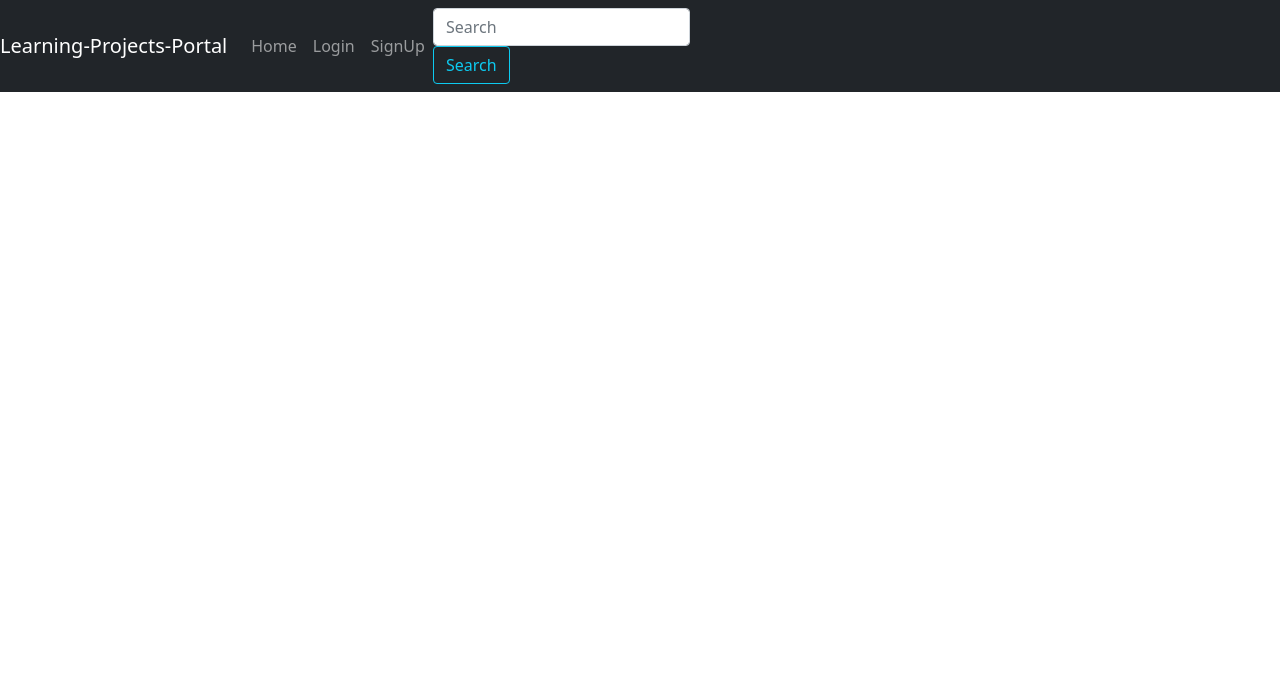
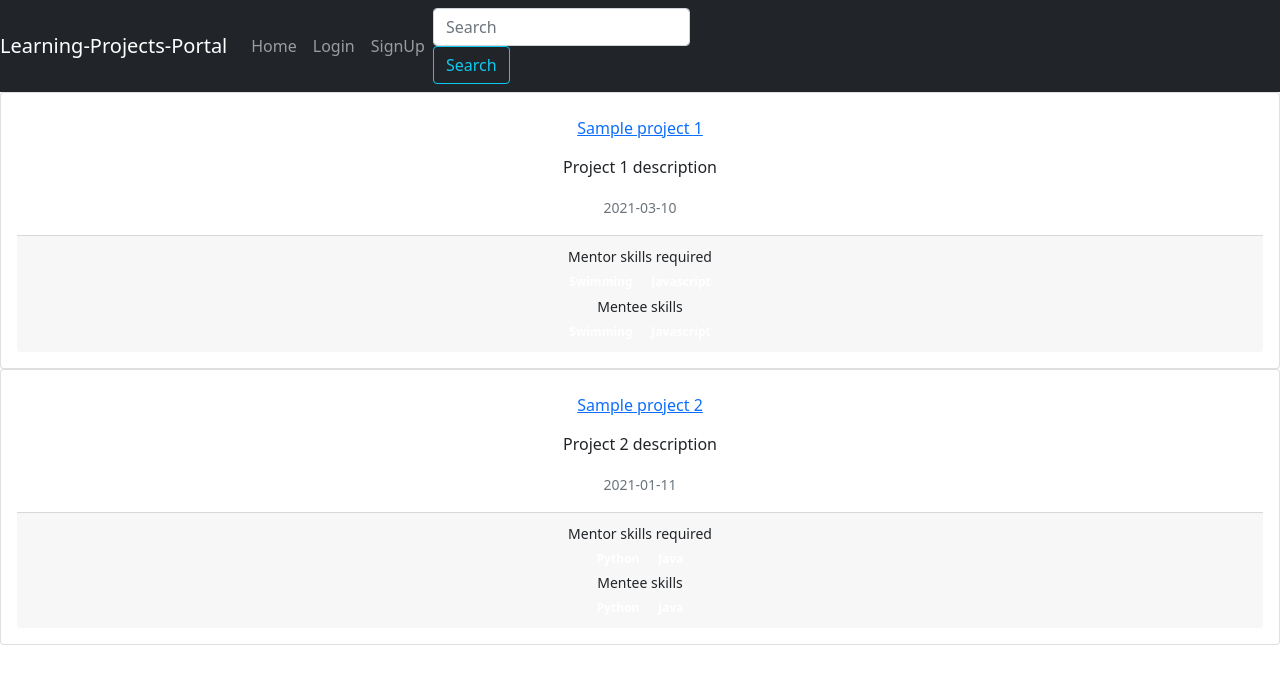
Before and after one commit to Sidhant29/comp9323-group5-frontend, a React (Create React App) app: page /project_page in a window 1280 px wide. Shown: the top 684 px of the page. Built offline with nearby package versions, Linux system fonts and the light colour scheme.

Commit message:
Added user page/my projects

```diff
--- a/src/App.js
+++ b/src/App.js
@@ -7,6 +7,7 @@ import Navigation from './Components/navbar';
 import { BrowserRouter as Router, Route, Switch } from 'react-router-dom';
 import CreateProject from './Pages/createProject';
 import UserProfile from './Pages/UserProfile';
+import ProjectPage from './Pages/projectPage';
 
 function App() {
    return (
@@ -32,6 +33,9 @@ function App() {
                <Route path='/user_profile'>
                   <UserProfile />
                </Route>
+               <Route path='/project_page'>
+                  <ProjectPage />
+               </Route>
             </Switch>
          </Router>
       </>
--- /dev/null
+++ b/src/Components/ProjectList.js
@@ -0,0 +1,74 @@
+import { useState } from "react";
+import { Card, Col, Row, CardColumns, Badge, Button } from "react-bootstrap";
+
+export default function ProjectList() {
+  const [projects, setProjects] = useState([
+    {
+      title: "Sample project 1",
+      description: "Project 1 description",
+      created: "2021-03-10",
+      skills: ["Swimming", "Javascript"],
+    },
+    {
+      title: "Sample project 2",
+      description: "Project 2 description",
+      created: "2021-01-11",
+      skills: ["Python", "Java"],
+    },
+  ]);
+  return (
+    <div className="text-center">
+      <CardColumns>
+        {projects.map((project) => {
+          return (
+            <Card>
+              <Card.Header className="text-right">
+                <Button
+                  variant="link"
+                  style={{color:'red'}}
+                  onClick={() => {
+                    console.log("clicked");
+                  }}
+                >
+                  Delete
+                </Button>
+                <Button
+                  variant="link"
+                  onClick={() => {
+                    console.log("clicked");
+                  }}
+                >
+                  Edit ->
+                </Button>
+              </Card.Header>
+              <Card.Body>
+                <Card.Title>{project.title}</Card.Title>
+                <Card.Text>{project.description}</Card.Text>
+                <Card.Text>
+                  <small className="text-muted">{project.created}</small>
+                </Card.Text>
+                </Card.Body>
+                <Card.Footer>
+                  <small> Mentor skills required </small>
+                  <br />
+                  {project.skills.map((skill) => (
+                    <Badge style={{ margin: "0.1rem" }} variant="success">
+                      {skill}
+                    </Badge>
+                  ))}
+                  <br />
+                  <small> Mentee skills </small>
+                  <br />
+                  {project.skills.map((skill) => (
+                    <Badge style={{ margin: "0.1rem" }} variant="warning">
+                      {skill}
+                    </Badge>
+                  ))}
+                </Card.Footer>
+            </Card>
+          );
+        })}
+      </CardColumns>
+    </div>
+  );
+}
--- a/src/Pages/UserProfile.js
+++ b/src/Pages/UserProfile.js
@@ -11,6 +11,7 @@ import {
   Col,
 } from "react-bootstrap";
 import { useState } from "react";
+import ProjectList from "../Components/ProjectList";
 
 function UserProfile() {
   const [aquiredSkills, setAquiredSkills] = useState(["Swimming", "Java"]);
@@ -25,10 +26,6 @@ function UserProfile() {
     "Api Development",
   ]);
 
-  function MyProjects() {
-    return <div>MY PROJECTS</div>;
-  }
-
   function UserDetails() {
     return (
       <>
@@ -41,7 +38,6 @@ function UserProfile() {
                     <Form.Label>My Name</Form.Label>
                     <Form.Control
                       placeholder={userName}
-                      onChange={(e) => setUserName(e.target.value)}
                     />
                   </Form.Group>
                 </Col>
@@ -51,7 +47,6 @@ function UserProfile() {
                     <Form.Control
                       type="email"
                       placeholder={userEmail}
-                      onClick={(e) => setUserEmail(e.target.value)}
                     />
                   </Form.Group>
                 </Col>
@@ -62,9 +57,7 @@ function UserProfile() {
                     <Form.Label>Your Bio</Form.Label>
                     <Form.Control
                       as="textarea"
-                      value={userBio}
-                      onChange={(e) => setUserBio(e.target.value)}
-                      placeholder="Share a bit about Yourself"
+                      placeholder={userBio}
                     />
                   </Form.Group>
                 </Col>
@@ -194,7 +187,7 @@ function UserProfile() {
             </Nav.Item>
           </Nav>
         </Card.Header>
-        <Card.Body>{showDetails ? <UserDetails /> : <MyProjects />}</Card.Body>
+        <Card.Body>{showDetails ? <UserDetails /> : <ProjectList />}</Card.Body>
       </Card>
     </div>
   );
--- /dev/null
+++ b/src/Pages/projectPage.js
@@ -0,0 +1,53 @@
+import { useState } from "react";
+import { Card, Col, Row, CardColumns, Badge,Button } from "react-bootstrap";
+
+export default function ProjectPage() {
+  const [projects, setProjects] = useState([
+    {
+      title: "Sample project 1",
+      description: "Project 1 description",
+      created: "2021-03-10",
+      skills: ["Swimming", "Javascript"],
+    },
+    {
+        title: "Sample project 2",
+        description: "Project 2 description",
+        created: "2021-01-11",
+        skills: ["Python", "Java"],
+      }
+  ]);
+  return (
+      <div className="text-center">
+    <CardColumns >
+      {projects.map((project) => {
+        return (
+          <Card >
+            <Card.Body><Card.Title>
+              <Button variant="link" onClick={ ()=>{
+                  console.log("clicked")
+                }
+
+              }>{project.title}</Button></Card.Title>
+              <Card.Text>{project.description}</Card.Text>
+              <Card.Text>
+                <small className="text-muted">{project.created}</small>
+              </Card.Text>
+              <Card.Footer>
+              <small > Mentor skills required </small><br/>
+                {project.skills.map((skill) => (
+                  <Badge style={{margin:"0.1rem"}} variant="primary">{skill}</Badge>
+                ))}
+                <br/>
+                <small > Mentee skills  </small><br/>
+                {project.skills.map((skill) => (
+                  <Badge  style={{margin:"0.1rem"}} variant="warning">{skill}</Badge>
+                ))}
+              </Card.Footer>
+            </Card.Body>
+          </Card>
+        );
+      })}
+    </CardColumns>
+    </div>
+  );
+}
```
